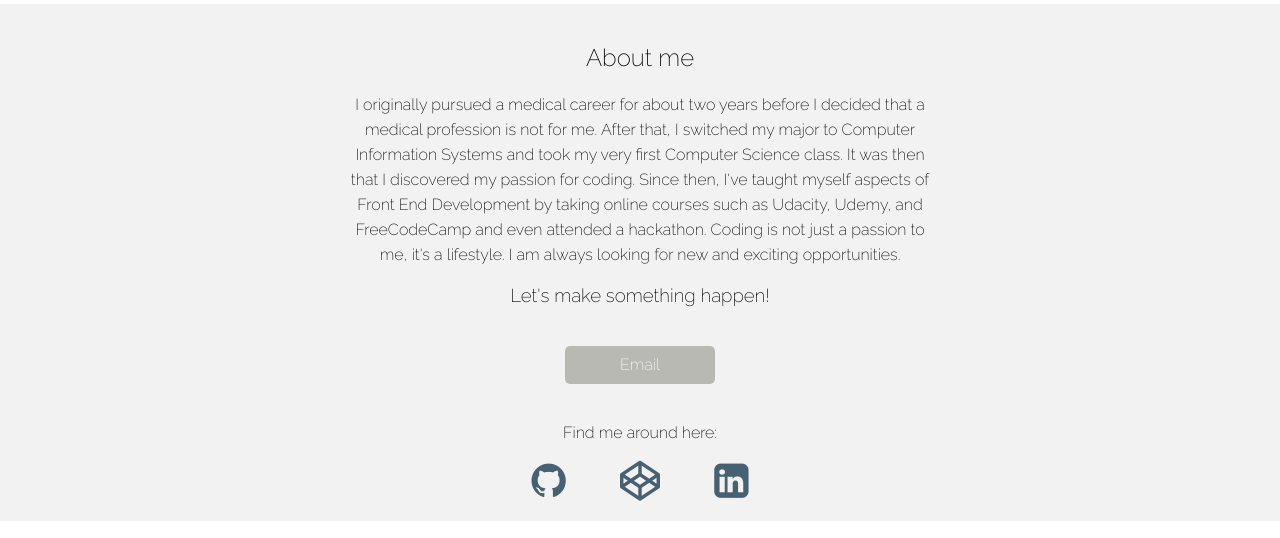
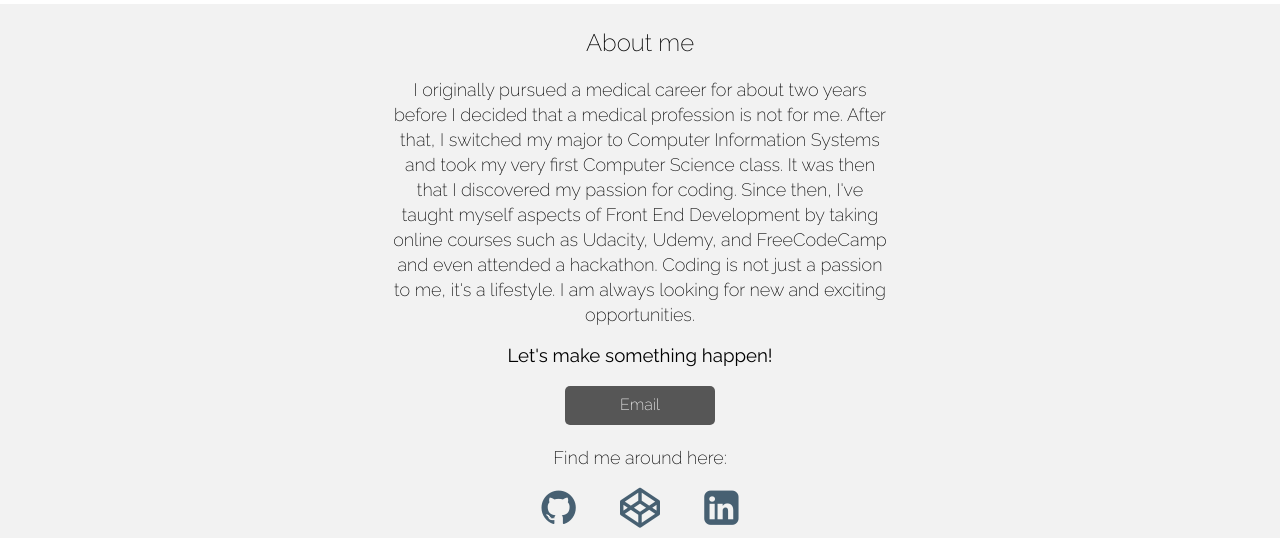
Before and after one commit to johnnyqbui/Personal-Portfolio, a website: page src/index.html in a window 1280 px wide. Shown: the part 809-1347 px from the top of the page. Drawn offline with nearby package versions, Linux system fonts and the light colour scheme; files whose address does not match are found by name.

Commit message:
Change email button color, adjusted padding and margins

```diff
--- a/gulpfile.js
+++ b/gulpfile.js
@@ -78,7 +78,7 @@ gulp.task('min-js', function (cb) {
 // Local Web Server and live reload
 gulp.task('connect', function() {
     connect.server({
-        root: 'dist',
+        root: 'src',
         livereload: true,
         port: 8888,
     });
--- a/src/stylesheets/sass/style.scss
+++ b/src/stylesheets/sass/style.scss
@@ -4,6 +4,7 @@
 $nice-blue: #476072;
 $light-grey: #f2f2f2;
 $subtle-grey: rgba(130, 130, 120, .5);
+$gun-metal: #565656;
 $ash-grey: rgba(30, 30, 30, .9);
 // Breakpoint for Screen Sizes
 $breakpoints: ('small':( min-width: 512px), 'medium': ( min-width: 768px), 'large': ( min-width: 1025px));
@@ -241,10 +242,20 @@ body {
 
 // Contact Info
 .contact {
-    padding: 20px 50px;
+    padding: 25px 0;
     margin: 20px auto;
+    h2{
+        margin-top: 0;
+    }
     p {
+        margin-top: 0;
+        padding: 0 50px;
         line-height: 25px;
+        font-size: 16px;
+    }
+    h3 {
+        font-weight: 400;
+        margin: 0;
     }
     .contactIcons {
         margin: 0;
@@ -253,17 +264,20 @@ body {
             text-decoration: none;
             li {
                 font-size: 40px;
-                padding: 0 25px;
+                padding: 0 20px;
                 color: $nice-blue;
                 @include transition(.2s ease);
                 &:hover {
-                    color: $subtle-grey;
+                    color: $gun-metal;
                 }
             }
         }
     }
     @include breakpoint(medium) {
         width: 600px;
+        p {
+            font-size: 18px;
+        }
     }
 
     @include mobile-landscape {
@@ -273,7 +287,7 @@ body {
 }
 
 .contactBtn {
-    @include button(20px 0, $subtle-grey);
+    @include button(20px 0, $gun-metal);
     &:hover {
         background: $nice-blue;
     }
```
Also changed, not shown: dist/stylesheets/style.min.css, src/concat/concat-style.css, src/stylesheets/style.css.
